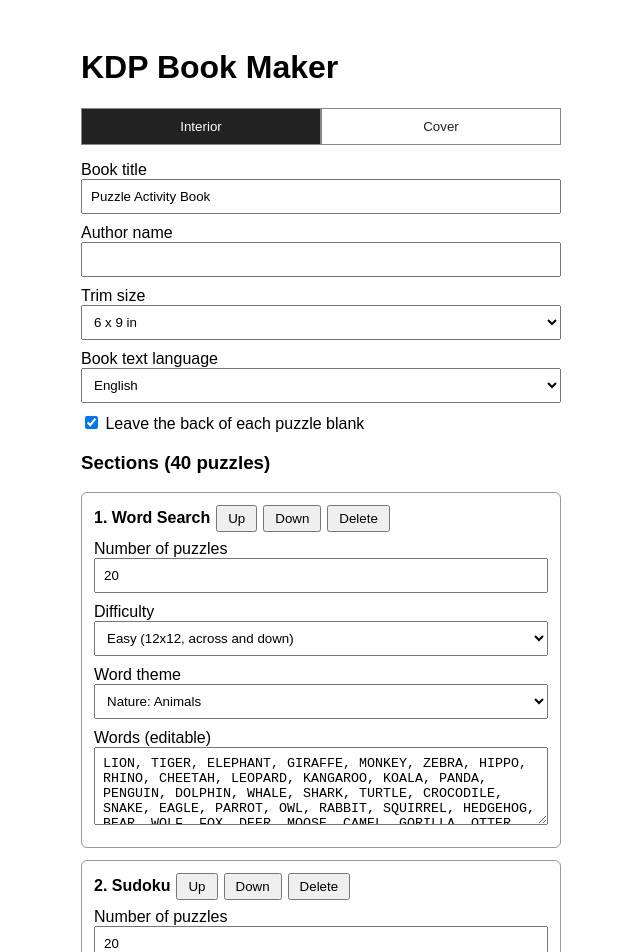
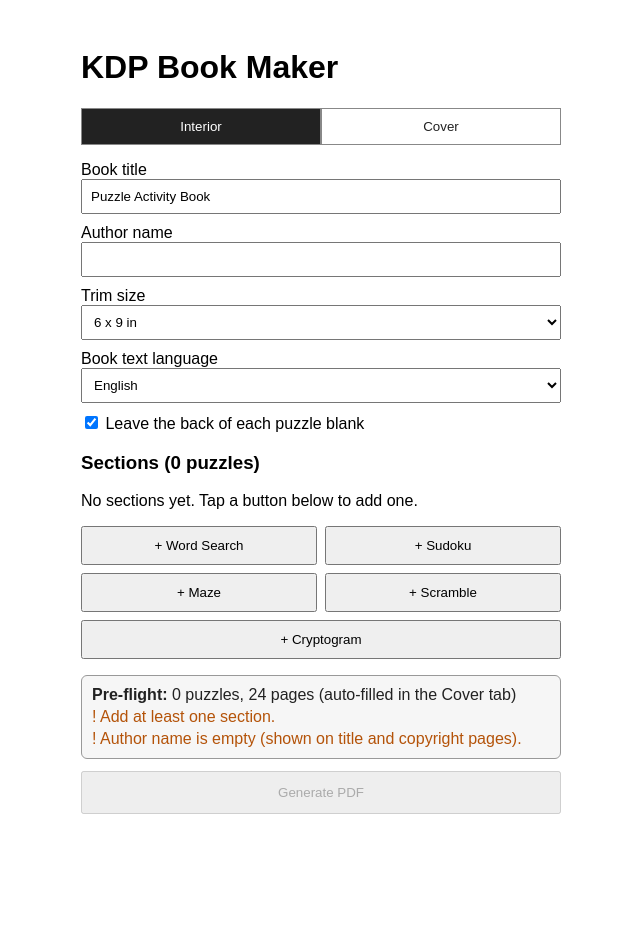
Before and after one commit to endcode07/kdp-book-maker, a React (Vite) app: page / in a window 1280 px wide. Shown: the top 952 px of the page, without its empty margins (319-959 px from the left). After the commit the page ends 842 px from the top, so only its background shows below. Built offline with nearby package versions, Linux system fonts and the light colour scheme.

Commit message:
start with no default sections

```diff
--- a/src/MixedPanel.jsx
+++ b/src/MixedPanel.jsx
@@ -24,7 +24,7 @@ const newSection = (type) =>
                 const [trim, setTrim] = useState("6x9");
                   const [lang, setLang] = useState("en");
                     const [blankBack, setBlankBack] = useState(true);
-                      const [sections, setSections] = useState(() => [newSection("wordsearch"), newSection("sudoku")]);
+                      const [sections, setSections] = useState([]);
                         const [busy, setBusy] = useState(false);
                           const [err, setErr] = useState("");
 
@@ -99,6 +99,7 @@ const newSection = (type) =>
                                                                                                                                                                                                                                                                                                                       </label>
 
                                                                                                                                                                                                                                                                                                                             <h3>Sections ({total} puzzles)</h3>
+      {!sections.length && <p>No sections yet. Tap a button below to add one.</p>}
                                                                                                                                                                                                                                                                                                                                   {sections.map((s, i) => (
                                                                                                                                                                                                                                                                                                                                           <div key={s.id} style={card}>
                                                                                                                                                                                                                                                                                                                                                     <div style={{ marginBottom: 8 }}>
@@ -169,7 +170,7 @@ const newSection = (type) =>
       </div>
 
       {err && <p style={{ color: "crimson" }}>{err}</p>}
-                                                                                                                                                                                                                                                                                                                                                                                                                                                                                                                                                                                                                                                                                                                                                                                                                                                  <button onClick={generate} disabled={busy} style={{ padding: 12, width: "100%" }}>
+                                                                                                                                                                                                                                                                                                                                                                                                                                                                                                                                                                                                                                                                                                                                                                                                                                                  <button onClick={generate} disabled={busy || !sections.length} style={{ padding: 12, width: "100%" }}>
                                                                                                                                                                                                                                                                                                                                                                                                                                                                                                                                                                                                                                                                                                                                                                                                                                                           {busy ? "Generating (may take a few seconds)..." : "Generate PDF"}
                                                                                                                                                                                                                                                                                                                                                                                                                                                                                                                                                                                                                                                                                                                                                                                                                                                                 </button>
                                                                                                                                                                                                                                                                                                                                                                                                                                                                                                                                                                                                                                                                                                                                                                                                                                                                     </div>
```
